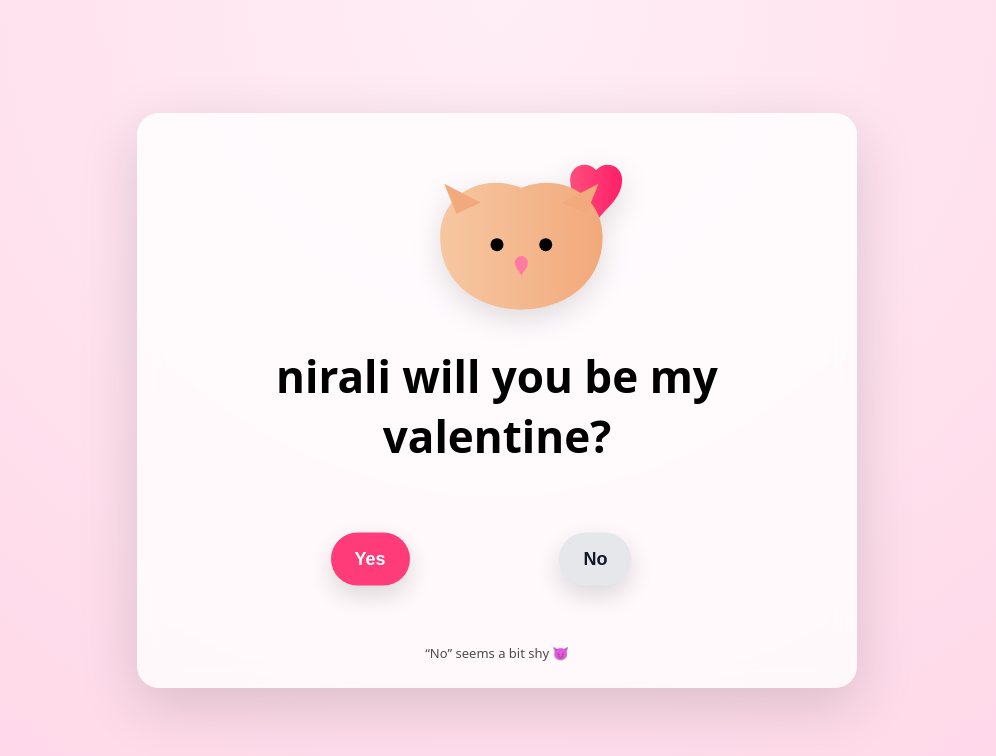
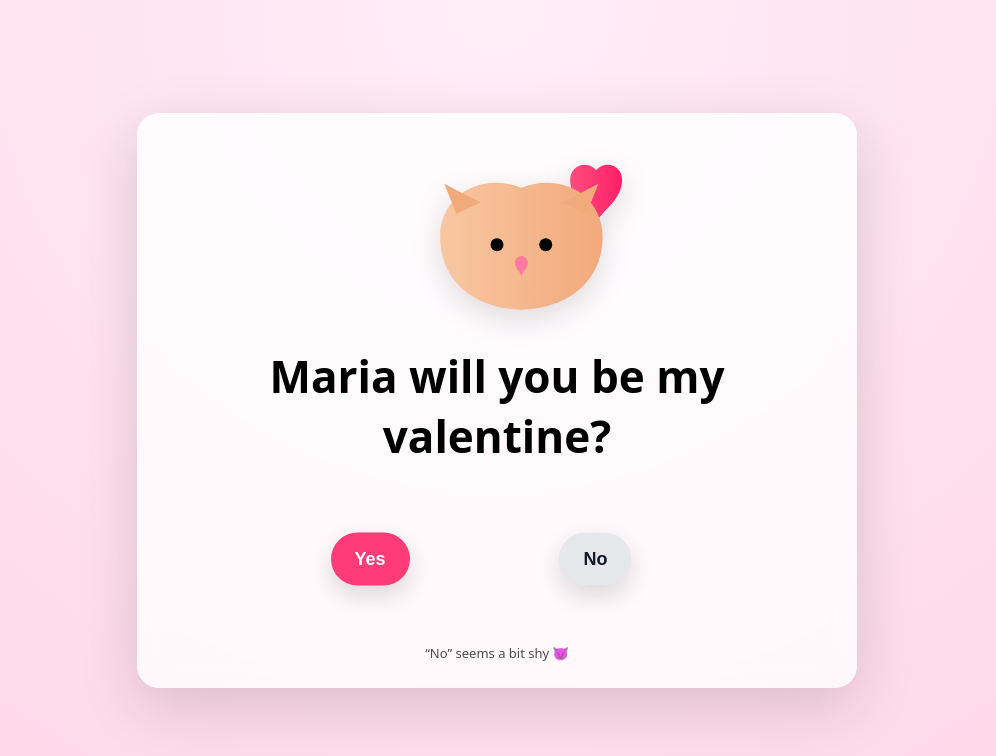
Before and after one commit to antcinque27/test1, a plain HTML site: page index.html in a window 1280 px wide. Shown: the whole page, without its empty margins (143-1139 px from the left). Drawn offline with nearby package versions, Linux system fonts and the light colour scheme.

Commit message:
Update index.html

```diff
--- a/index.html
+++ b/index.html
@@ -3,7 +3,7 @@
 <head>
   <meta charset="UTF-8" />
   <meta name="viewport" content="width=device-width, initial-scale=1, viewport-fit=cover" />
-  <title> Maria, Will you be my Valentine?</title>
+  <title>Will you be my Valentine?</title>
 
   <!-- Confetti library -->
   <script src="https://cdn.jsdelivr.net/npm/canvas-confetti@1.9.3/dist/confetti.browser.min.js"></script>
@@ -171,7 +171,7 @@
             fill="#ff7aa2"/>
     </svg>
 
-    <h1>nirali will you be my valentine?</h1>
+    <h1>Maria will you be my valentine?</h1>
 
     <section class="button-zone" id="zone">
       <button id="yesBtn">Yes</button>
```
